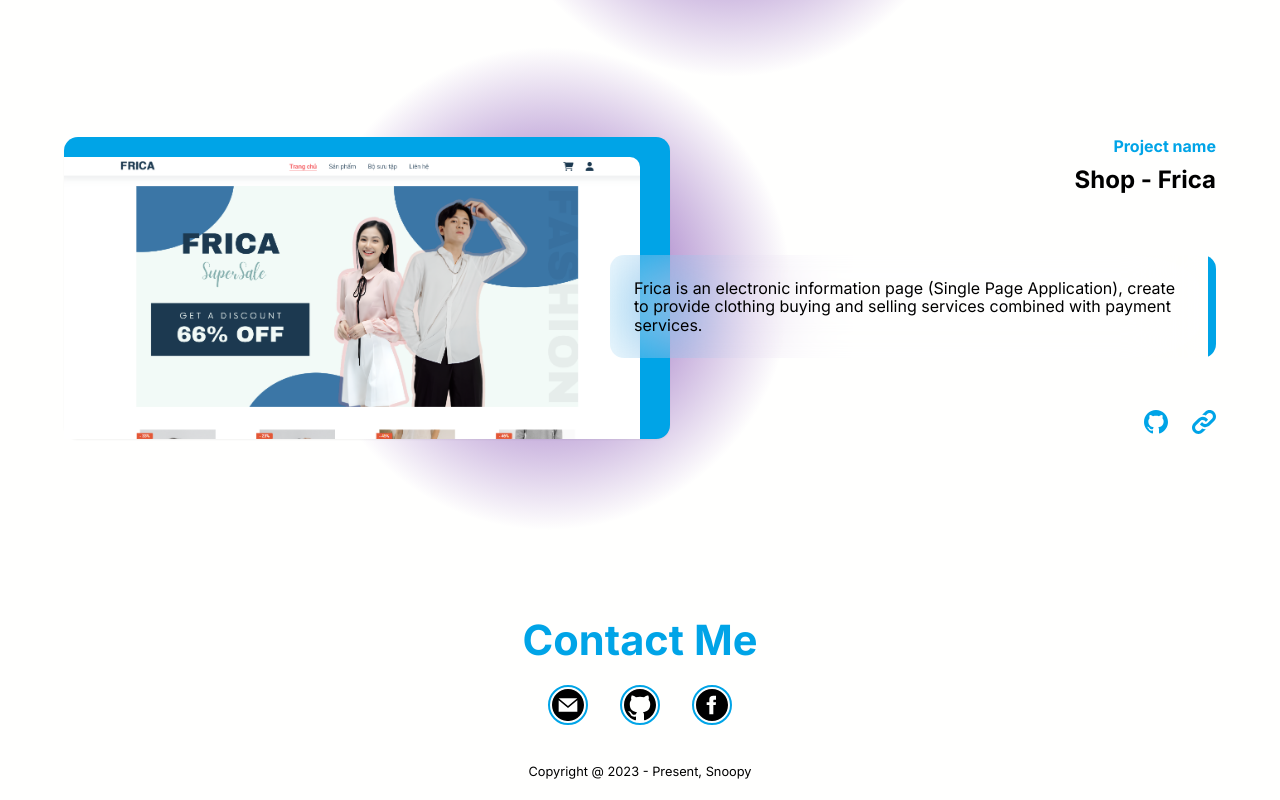
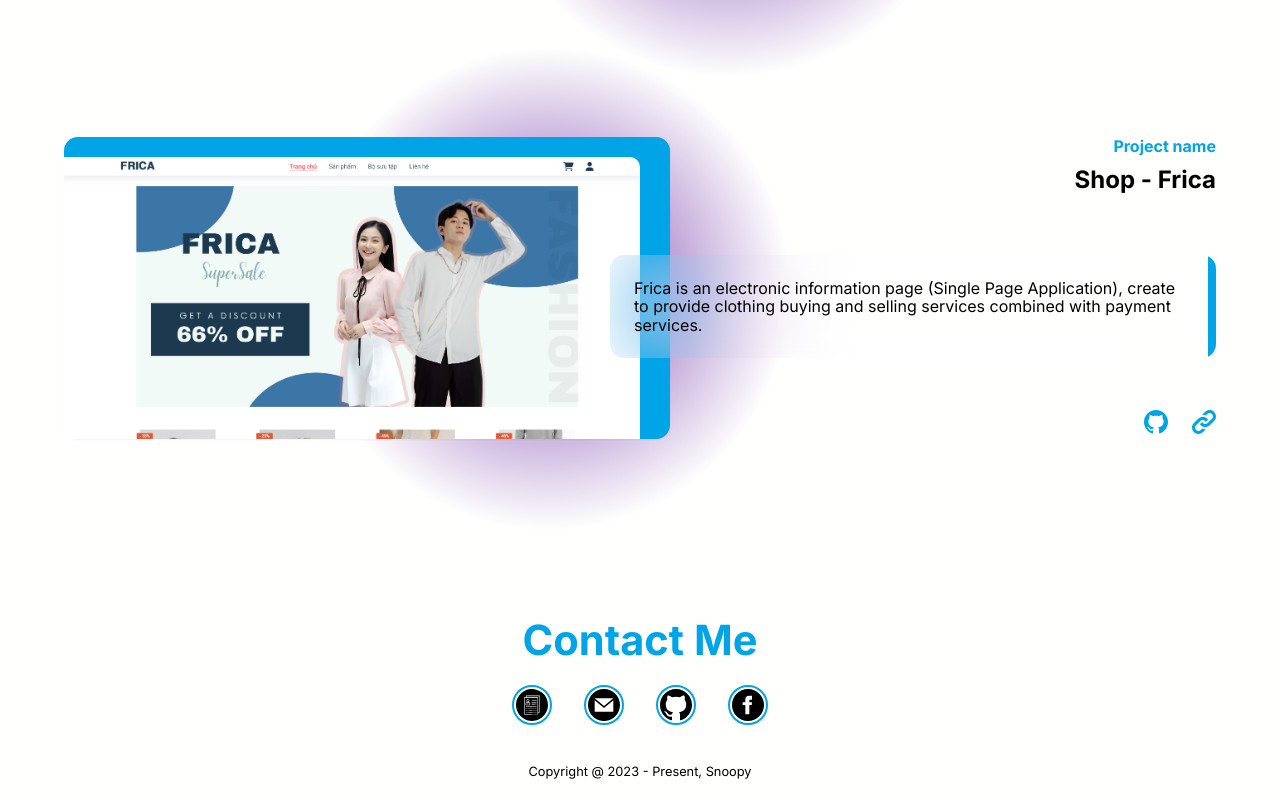
Before and after one commit to longnv99/portfolio, a Next.js app: page / in a window 1280 px wide. Shown: the part 1997-2797 px from the top of the page. Built offline with nearby package versions, Linux system fonts and the light colour scheme.

Commit message:
feat: add resume cv

```diff
--- /dev/null
+++ b/src/components/atoms/Icons/IconCV.tsx
@@ -0,0 +1,67 @@
+import { FC, SVGProps } from "react";
+
+const IconCV: FC<SVGProps<SVGSVGElement>> = (props) => {
+  return (
+    <svg
+      version="1.0"
+      xmlns="http://www.w3.org/2000/svg"
+      width="512"
+      height="512"
+      viewBox="0 0 512 512"
+      preserveAspectRatio="xMidYMid meet"
+      {...props}
+    >
+      <g transform="translate(0,512) scale(0.1,-0.1)" stroke="none">
+        <path
+          d="M2361 5110 c-442 -37 -865 -184 -1222 -426 -164 -110 -242 -175 -394
+-328 -401 -404 -644 -898 -721 -1466 -21 -152 -23 -480 -5 -625 51 -406 189
+-783 406 -1110 714 -1078 2103 -1457 3261 -890 669 328 1167 940 1350 1659
+248 973 -89 1991 -870 2625 -352 287 -816 486 -1266 545 -148 19 -406 27 -539
+16z m1447 -1052 c17 -17 17 -2699 0 -2716 -8 -8 -54 -12 -140 -12 l-128 0 0
+-128 c0 -86 -4 -132 -12 -140 -9 -9 -268 -12 -1104 -12 -601 0 -1099 3 -1108
+6 -14 6 -16 135 -16 1358 0 1038 3 1355 12 1364 8 8 54 12 140 12 l128 0 0
+128 c0 86 4 132 12 140 17 17 2199 17 2216 0z"
+        />
+        <path
+          d="M1670 3885 l0 -95 916 0 c612 0 922 -3 935 -10 19 -10 19 -34 19
+-1185 l0 -1175 100 0 100 0 0 1280 0 1280 -1035 0 -1035 0 0 -95z"
+        />
+        <path
+          d="M1380 2420 l0 -1280 1035 0 1035 0 0 1280 0 1280 -1035 0 -1035 0 0
+-1280z m629 1024 c63 -32 104 -84 121 -154 15 -63 6 -117 -30 -173 l-28 -44
+35 -18 c53 -29 129 -118 147 -173 13 -38 16 -83 14 -208 l-3 -159 -349 -3
+c-260 -2 -352 1 -363 10 -12 10 -14 42 -11 177 3 157 5 169 30 216 28 54 83
+111 135 142 l33 20 -25 32 c-29 40 -47 118 -38 163 30 157 192 241 332 172z
+m1275 -140 c19 -18 21 -45 4 -62 -9 -9 -108 -12 -384 -12 -325 0 -375 2 -388
+16 -20 20 -20 33 1 56 15 17 40 18 384 18 321 0 370 -2 383 -16z m10 -296 c8
+-13 8 -23 0 -35 -10 -17 -42 -18 -391 -21 -333 -2 -382 0 -393 13 -10 12 -10
+21 -2 40 l12 25 381 -2 c351 -3 383 -4 393 -20z m-10 -274 c19 -18 21 -45 4
+-62 -9 -9 -109 -12 -390 -12 l-378 0 -12 25 c-9 21 -8 28 7 45 17 19 31 20
+386 20 321 0 370 -2 383 -16z m4 -436 c17 -17 15 -44 -4 -62 -14 -14 -106 -16
+-860 -16 -564 0 -852 3 -865 10 -21 12 -25 50 -7 68 17 17 1719 17 1736 0z m6
+-301 c8 -12 8 -22 0 -35 -10 -16 -65 -17 -869 -20 -625 -1 -861 1 -871 9 -15
+12 -19 51 -7 62 3 4 396 6 871 5 811 -3 866 -4 876 -21z m-10 -273 c20 -20 20
+-38 0 -58 -14 -14 -106 -16 -868 -16 -649 0 -855 3 -864 12 -7 7 -12 21 -12
+33 0 12 5 26 12 33 9 9 215 12 864 12 762 0 854 -2 868 -16z m10 -297 c8 -12
+8 -22 0 -35 -10 -16 -65 -17 -869 -20 -625 -1 -861 1 -871 9 -17 14 -18 41 -2
+57 9 9 211 12 871 10 806 -3 861 -4 871 -21z"
+        />
+        <path
+          d="M1833 3361 c-87 -55 -95 -162 -17 -231 29 -25 43 -30 85 -30 62 0
+100 21 128 70 36 64 24 126 -33 179 -36 34 -118 40 -163 12z"
+        />
+        <path
+          d="M1813 3002 c-9 -6 4 -24 42 -62 l55 -54 55 54 c47 46 53 56 38 62
+-25 9 -175 9 -190 0z"
+        />
+        <path
+          d="M1683 2928 c-48 -53 -57 -87 -58 -213 l0 -120 284 -3 283 -2 -4 122
+c-5 130 -19 179 -67 222 l-22 20 -87 -87 c-52 -51 -96 -87 -107 -87 -12 0 -55
+35 -105 85 -47 47 -87 85 -91 85 -3 0 -15 -10 -26 -22z"
+        />
+      </g>
+    </svg>
+  );
+};
+
+export default IconCV;
--- a/src/components/oganisms/Section/Contact/index.tsx
+++ b/src/components/oganisms/Section/Contact/index.tsx
@@ -9,9 +9,11 @@ import IconFacebook from "@/components/atoms/Icons/IconFacebook";
 import Link from "next/link";
 import { motion } from "framer-motion";
 import { contactUrls } from "@/constants";
+import IconCV from "@/components/atoms/Icons/IconCV";
 
 const Contact: FC = () => {
   const contacts = [
+    { icon: <IconCV />, url: contactUrls.cv },
     { icon: <IconEmail />, url: `mailto:${contactUrls.email}` },
     { icon: <IconGithub />, url: contactUrls.github },
     { icon: <IconFacebook />, url: contactUrls.facebook },
--- a/src/constants/index.ts
+++ b/src/constants/index.ts
@@ -85,6 +85,7 @@ export const badges = {
 };
 
 export const contactUrls = {
+  cv: "/resume/CV_NguyenVanLong_FrontEnd.pdf",
   email: "litlong99@gmail.com",
   github: "https://github.com/longnv99",
   facebook: "https://www.facebook.com/longlit99",
```
Also changed, not shown: 1 other file (tests, documents, lock files or other folders).
